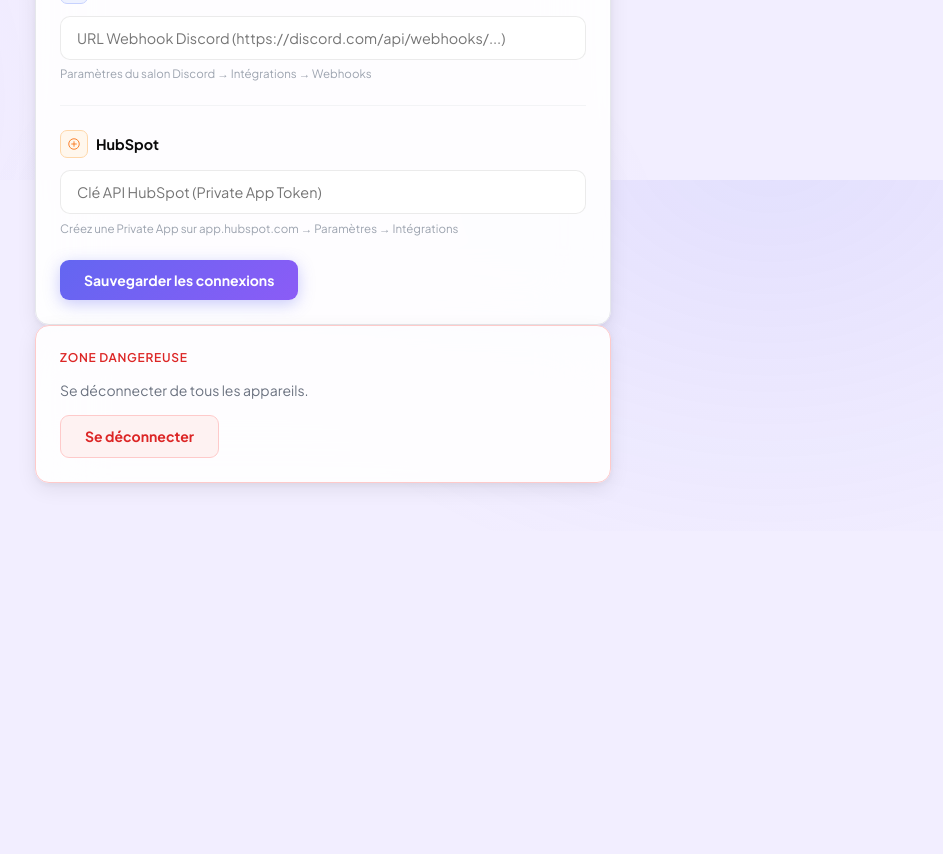
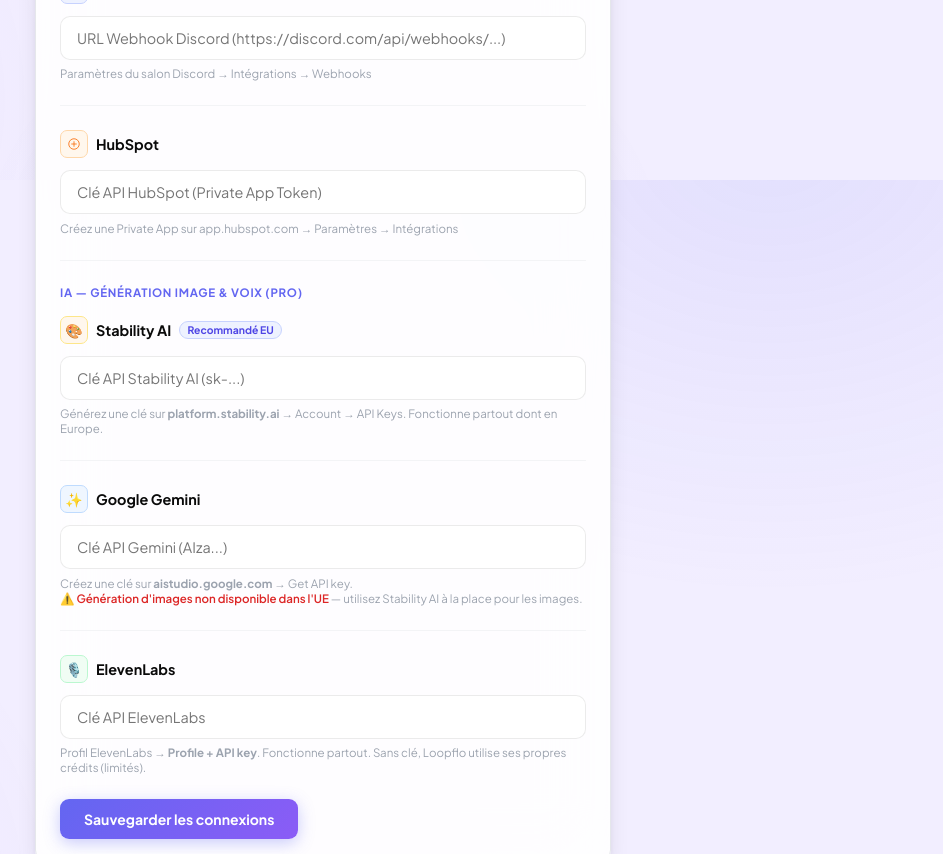
Before and after one commit to colindalaska64-boop/flowforge, a Next.js app: page /dashboard/settings in a window 1280 px wide. Shown: the part 2220-3074 px from the top of the page, without its empty margins (317-1260 px from the left). Before the commit the page ends 2751 px from the top, so only its background shows below. Built offline with nearby package versions, Linux system fonts and the light colour scheme; no server answers; the database is empty; sample sign-in values are in the browser's storage.

Commit message:
feat: add Stability AI + Gemini + ElevenLabs fields in Settings Connections

```diff
--- a/app/dashboard/settings/page.tsx
+++ b/app/dashboard/settings/page.tsx
@@ -49,6 +49,9 @@
     airtable?: { api_key: string };
     discord?: { webhook_url: string };
     hubspot?: { api_key: string };
+    stability?: { api_key: string };
+    gemini?: { api_key: string };
+    elevenlabs?: { api_key: string };
   };
   const [connections, setConnections] = useState<Connections>({});
   const [connSaving, setConnSaving] = useState(false);
@@ -492,7 +495,7 @@
           </div>
 
           {/* HubSpot */}
-          <div>
+          <div style={{ marginBottom:"1.5rem", paddingBottom:"1.5rem", borderBottom:"1px solid #F3F4F6" }}>
             <div style={{ display:"flex", alignItems:"center", gap:".5rem", marginBottom:".75rem" }}>
               <div style={{ width:28, height:28, borderRadius:7, background:"#FFF7ED", border:"1px solid #FED7AA", display:"flex", alignItems:"center", justifyContent:"center" }}>
                 <svg width="14" height="14" viewBox="0 0 24 24" fill="none"><circle cx="12" cy="12" r="9" stroke="#F97316" strokeWidth="1.5"/><path d="M8 12h8M12 8v8" stroke="#F97316" strokeWidth="1.5" strokeLinecap="round"/></svg>
@@ -502,6 +505,50 @@
             </div>
             <input style={inputStyle} placeholder="Clé API HubSpot (Private App Token)" value={connections.hubspot?.api_key || ""} onChange={e => setConnections(c => ({ ...c, hubspot: { api_key: e.target.value } }))} />
             <p style={{ fontSize:".72rem", color:"#9CA3AF", marginTop:".4rem" }}>Créez une Private App sur app.hubspot.com → Paramètres → Intégrations</p>
+          </div>
+
+          {/* ─── IA — Image & Voix ─── */}
+          <p style={{ fontSize:".72rem", fontWeight:700, color:"#6366F1", textTransform:"uppercase", letterSpacing:".06em", marginBottom:"1rem" }}>IA — Génération image &amp; voix (Pro)</p>
+
+          {/* Stability AI */}
+          <div style={{ marginBottom:"1.5rem", paddingBottom:"1.5rem", borderBottom:"1px solid #F3F4F6" }}>
+            <div style={{ display:"flex", alignItems:"center", gap:".5rem", marginBottom:".75rem" }}>
+              <div style={{ width:28, height:28, borderRadius:7, background:"#FFF7ED", border:"1px solid #FDE68A", display:"flex", alignItems:"center", justifyContent:"center", fontSize:14 }}>🎨</div>
+              <p style={{ fontWeight:700, fontSize:".9rem" }}>Stability AI</p>
+              {connections.stability?.api_key && <span style={{ fontSize:".7rem", background:"#ECFDF5", color:"#059669", border:"1px solid #A7F3D0", padding:".15rem .5rem", borderRadius:100, fontWeight:700 }}>Connecté</span>}
+              <span style={{ fontSize:".65rem", background:"#EEF2FF", color:"#4F46E5", border:"1px solid #C7D2FE", padding:".1rem .45rem", borderRadius:100, fontWeight:700 }}>Recommandé EU</span>
+            </div>
+            <input style={inputStyle} type="password" placeholder="Clé API Stability AI (sk-...)" value={connections.stability?.api_key || ""} onChange={e => setConnections(c => ({ ...c, stability: { api_key: e.target.value } }))} />
+            <p style={{ fontSize:".72rem", color:"#9CA3AF", marginTop:".4rem" }}>
+              Générez une clé sur <strong>platform.stability.ai</strong> → Account → API Keys. Fonctionne partout dont en Europe.
+            </p>
+          </div>
+
+          {/* Gemini */}
+          <div style={{ marginBottom:"1.5rem", paddingBottom:"1.5rem", borderBottom:"1px solid #F3F4F6" }}>
+            <div style={{ display:"flex", alignItems:"center", gap:".5rem", marginBottom:".75rem" }}>
+              <div style={{ width:28, height:28, borderRadius:7, background:"#EFF6FF", border:"1px solid #BFDBFE", display:"flex", alignItems:"center", justifyContent:"center", fontSize:14 }}>✨</div>
+              <p style={{ fontWeight:700, fontSize:".9rem" }}>Google Gemini</p>
+              {connections.gemini?.api_key && <span style={{ fontSize:".7rem", background:"#ECFDF5", color:"#059669", border:"1px solid #A7F3D0", padding:".15rem .5rem", borderRadius:100, fontWeight:700 }}>Connecté</span>}
+            </div>
+            <input style={inputStyle} type="password" placeholder="Clé API Gemini (AIza...)" value={connections.gemini?.api_key || ""} onChange={e => setConnections(c => ({ ...c, gemini: { api_key: e.target.value } }))} />
+            <div style={{ fontSize:".72rem", color:"#9CA3AF", marginTop:".4rem" }}>
+              Créez une clé sur <strong>aistudio.google.com</strong> → Get API key.<br/>
+              <span style={{ color:"#DC2626", fontWeight:600 }}>⚠️ Génération d&apos;images non disponible dans l&apos;UE</span> — utilisez Stability AI à la place pour les images.
+            </div>
+          </div>
+
+          {/* ElevenLabs */}
+          <div>
+            <div style={{ display:"flex", alignItems:"center", gap:".5rem", marginBottom:".75rem" }}>
+              <div style={{ width:28, height:28, borderRadius:7, background:"#F0FDF4", border:"1px solid #BBF7D0", display:"flex", alignItems:"center", justifyContent:"center", fontSize:14 }}>🎙️</div>
+              <p style={{ fontWeight:700, fontSize:".9rem" }}>ElevenLabs</p>
+              {connections.elevenlabs?.api_key && <span style={{ fontSize:".7rem", background:"#ECFDF5", color:"#059669", border:"1px solid #A7F3D0", padding:".15rem .5rem", borderRadius:100, fontWeight:700 }}>Connecté</span>}
+            </div>
+            <input style={inputStyle} type="password" placeholder="Clé API ElevenLabs" value={connections.elevenlabs?.api_key || ""} onChange={e => setConnections(c => ({ ...c, elevenlabs: { api_key: e.target.value } }))} />
+            <p style={{ fontSize:".72rem", color:"#9CA3AF", marginTop:".4rem" }}>
+              Profil ElevenLabs → <strong>Profile + API key</strong>. Fonctionne partout. Sans clé, Loopflo utilise ses propres crédits (limités).
+            </p>
           </div>
 
           <div style={{ marginTop:"1.5rem", display:"flex", alignItems:"center", gap:"1rem" }}>
```
